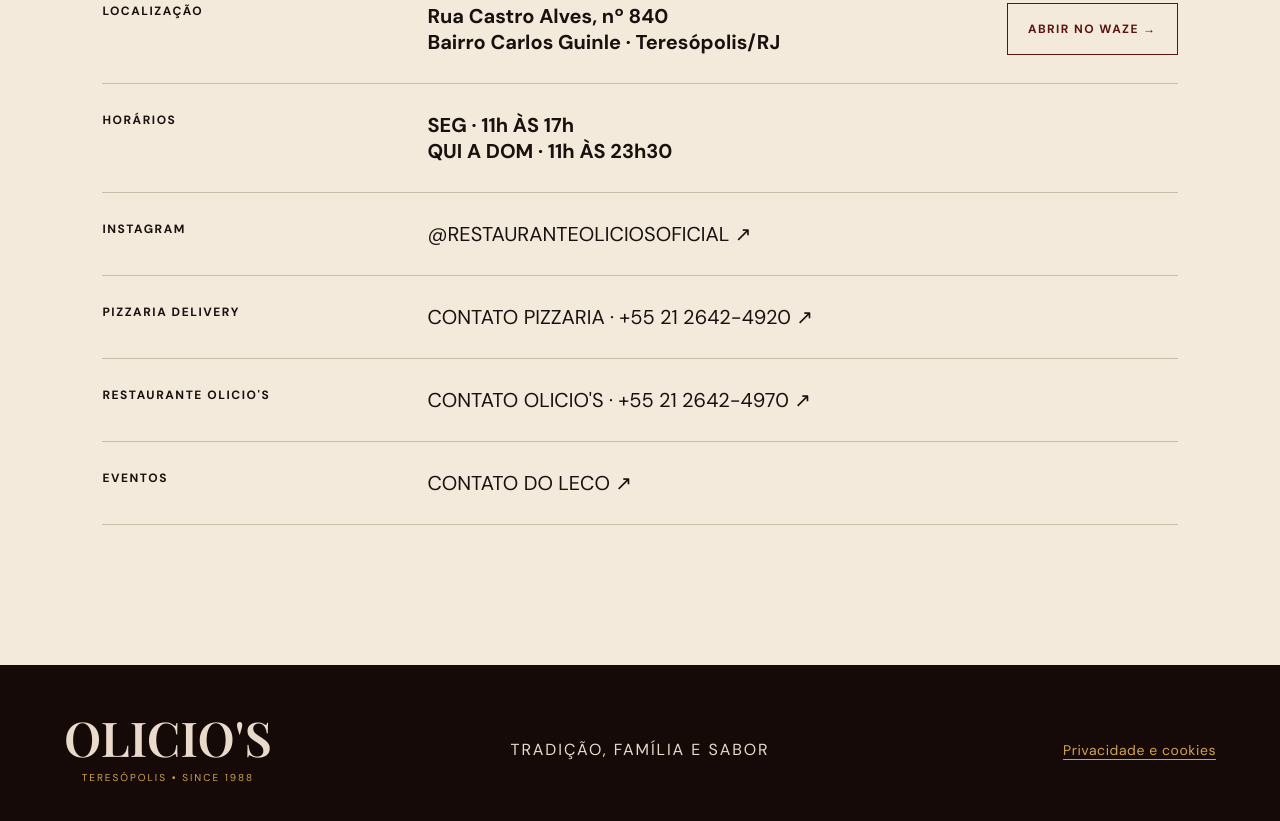
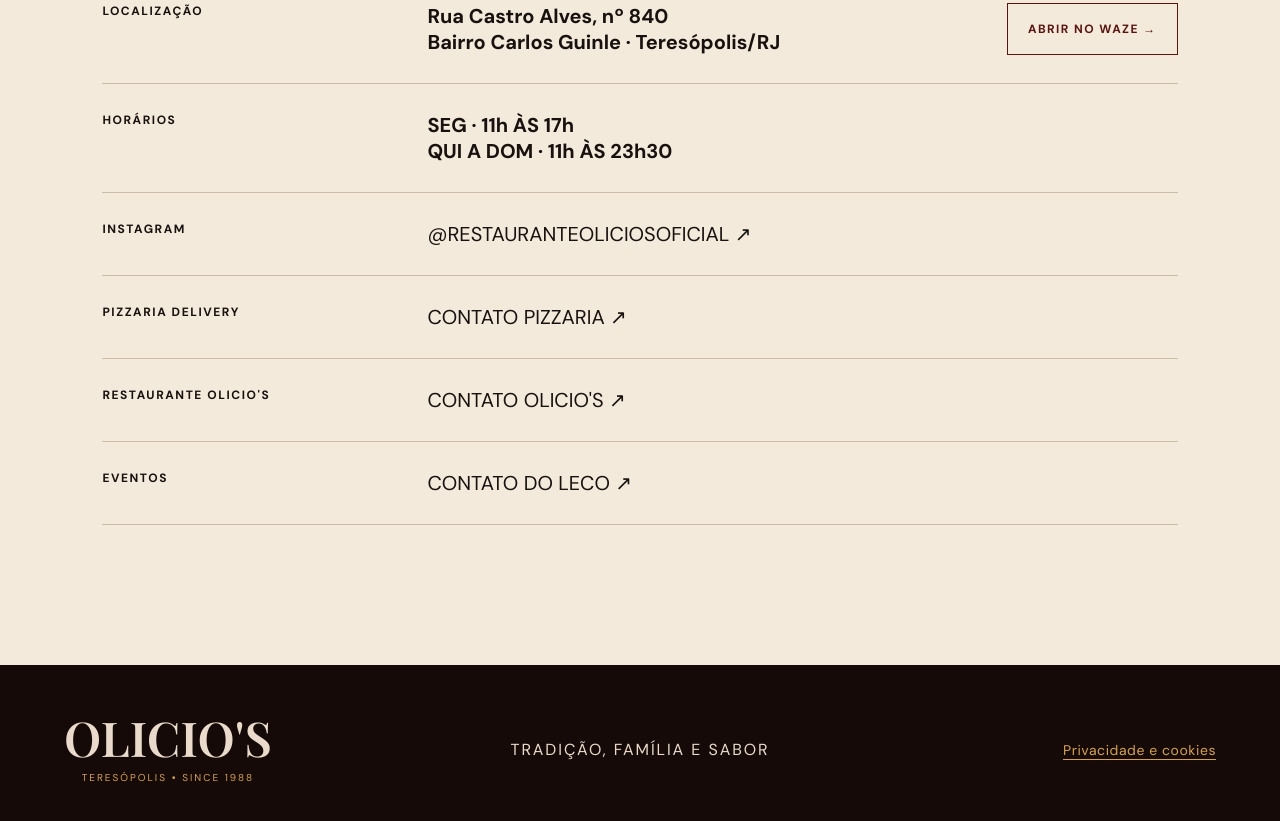
Before and after one commit to patinhodev/olicios-site, a website: page frontend/index.html in a window 1280 px wide. Shown: the part 6396-7217 px from the top of the page. Drawn offline with nearby package versions, Linux system fonts and the light colour scheme; a web font is replaced by a local one.

Commit message:
Padronizar links de contato

```diff
--- a/frontend/index.html
+++ b/frontend/index.html
@@ -336,7 +336,7 @@
               target="_blank"
               rel="noopener"
               aria-label="Falar com a Pizzaria Olicio's pelo WhatsApp no número +55 21 2642-4920"
-              >CONTATO PIZZARIA · +55 21 2642-4920 ↗</a
+              >CONTATO PIZZARIA ↗</a
             >
           </div>
           <div>
@@ -346,7 +346,7 @@
               target="_blank"
               rel="noopener"
               aria-label="Falar com o Restaurante Olicio's pelo WhatsApp no número +55 21 2642-4970"
-              >CONTATO OLICIO'S · +55 21 2642-4970 ↗</a
+              >CONTATO OLICIO'S ↗</a
             >
           </div>
           <div>
```
